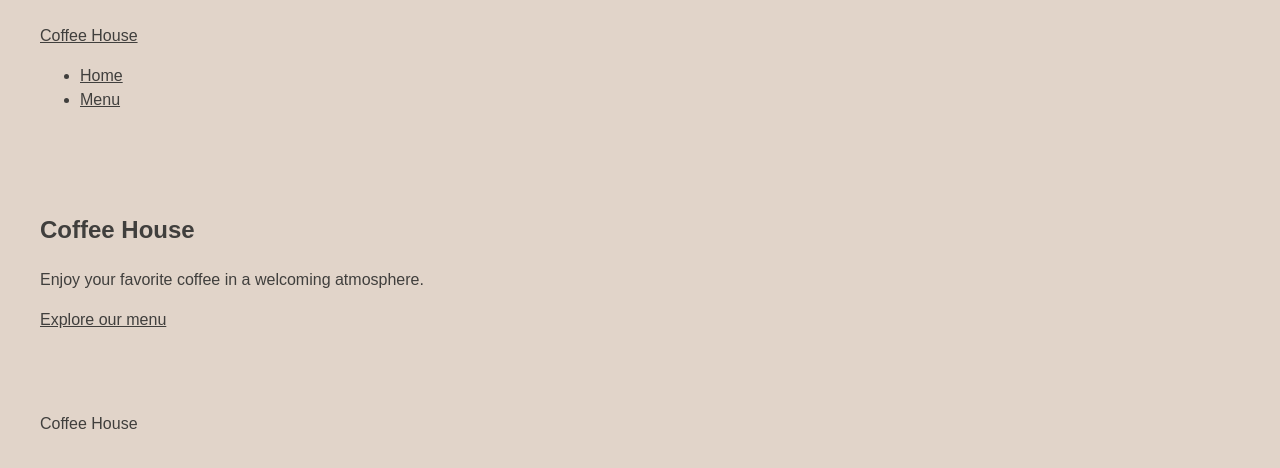
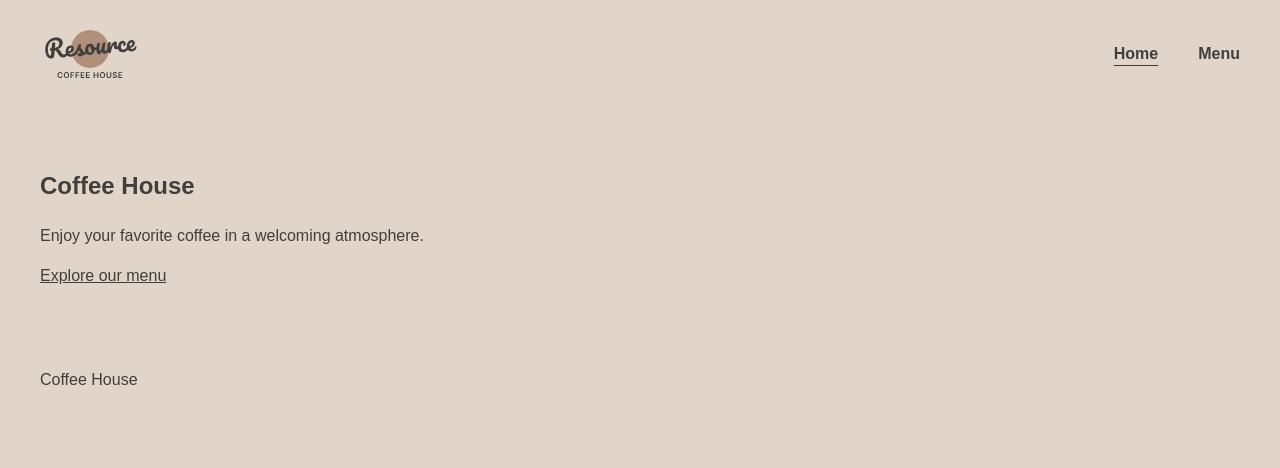
Before and after one commit to Yurechik22/rsschool-landing-page, a plain HTML site: page index.html in a window 1280 px wide. Drawn offline with Linux system fonts and the light colour scheme.

Commit message:
feat: add logo and basic header layout

```diff
--- a/index.html
+++ b/index.html
@@ -8,8 +8,10 @@
 </head>
 <body>
   <header class="header">
-    <div class="container">
-      <a class="logo" href="./index.html">Coffee House</a>
+  <div class="container header-inner">
+    <a class="logo" href="./index.html">
+      <img src="./assets/images/logo.svg" alt="Coffee House">
+    </a>
 
     <nav aria-label="Main navigation">
       <ul class="nav-list">
--- a/style.css
+++ b/style.css
@@ -43,3 +43,49 @@ a:focus-visible {
   outline: 2px solid currentColor;
   outline-offset: 4px;
 }
+/* Логотип и навигация в одной строке */
+.header-inner {
+  display: flex;
+  align-items: center;
+  justify-content: space-between;
+  flex-wrap: wrap;
+  gap: 24px;
+}
+
+/* Ссылка с логотипом */
+.logo {
+  display: block;
+  flex-shrink: 0;
+}
+
+/* Размер логотипа без искажения пропорций */
+.logo img {
+  display: block;
+  width: 100px;
+  height: auto;
+}
+
+/* Горизонтальный список навигации */
+.nav-list {
+  display: flex;
+  align-items: center;
+  flex-wrap: wrap;
+  gap: 40px;
+  margin: 0;
+  padding: 0;
+  list-style: none;
+}
+
+/* Оформление ссылок навигации */
+.nav-list a {
+  display: inline-block;
+  padding-block: 12px;
+  text-decoration: none;
+  font-weight: 600;
+}
+
+.nav-list a:hover,
+.nav-list a[aria-current="page"] {
+  text-decoration: underline;
+  text-underline-offset: 6px;
+}
```
Also changed, not shown: menu.html (+4 -2 lines), assets/images/logo.svg (added). Lines whose indentation alone changed are shown as unchanged.
